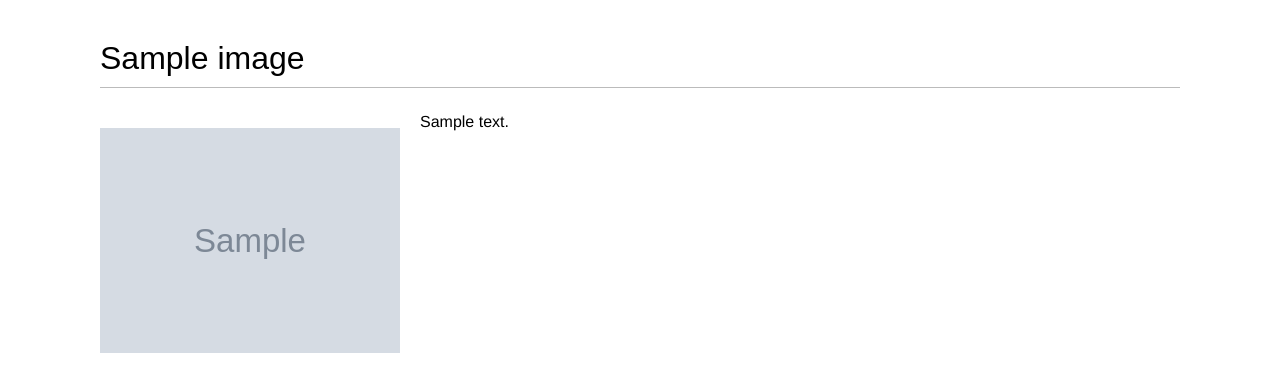
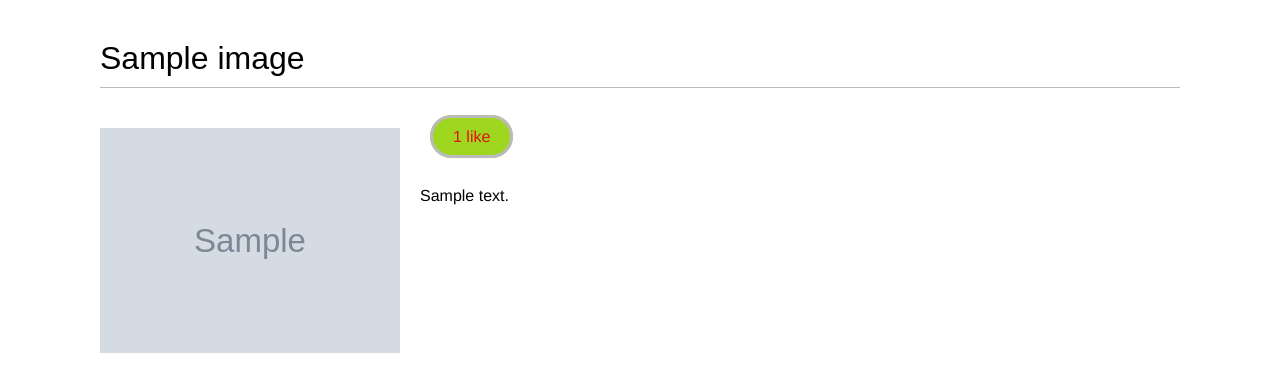
Before and after one commit to udemy-course/Django-Weshare, a Django app: a page that uses image/templates/image/image_detail.html in a window 1280 px wide. Shown: the part 48-440 px from the top of the page. Run offline with Django 3.2, Linux system fonts and the light colour scheme; a user stored in the database is signed in; tables that the repository leaves empty hold one stand-in row (values such as "Sample post"); grey boxes marked "Sample" are stand-in pictures; some libraries are stand-ins or nearby versions.

Commit message:
image like and unlike
Signed-off-by: Peng Xiao <xiaoquwl@gmail.com>

```diff
--- a/account/static/css/style.css
+++ b/account/static/css/style.css
@@ -209,6 +209,16 @@ ul.messages li a.close {
     padding:10px 20px;
     margin:20px 10px 0;
 }
+
+.count-like {
+    background-color:#9fd61e;
+    color:rgb(228, 15, 15);
+    border:3px solid #bbb;
+    border-radius:26px;
+    padding:10px 20px;
+    margin:20px 10px 0;
+}
+
 a.like, a.follow { float:right; margin-top:-8px; }
 
 #image-list { overflow:auto; }
--- a/image/templates/image/image_detail.html
+++ b/image/templates/image/image_detail.html
@@ -7,8 +7,33 @@
 <h1>{{ image.title }}</h1>
 <img src="{{ image.image.url }}" class="image-detail">
 
-<div>
-    {{ image.description|linebreaks }}
+{% with total_likes=image.user_like.count users_like=image.user_like.all %}
+<div class="image-info">
+  <div>
+      {% if request.user in users_like %}
+        <a class="count-like" href="{% url "images:image_unlike" image.id %}">
+            {% if total_likes %}
+                {{ total_likes }}
+                like{{ total_likes|pluralize }}
+             {% else %}
+                {{ total_likes }}
+                like
+             {% endif %}
+        </a>
+     {% else %}
+        <a class="count" href="{% url "images:image_like" image.id %}">
+            {% if total_likes %}
+                {{ total_likes }}
+                like{{ total_likes|pluralize }}
+            {% else %}
+                {{ total_likes }}
+                like
+            {% endif %}
+        </a>
+    {% endif %}
+  </div>
+  {{ image.description|linebreaks }}
 </div>
+{% endwith %}
 
 {% endblock %}
--- a/image/urls.py
+++ b/image/urls.py
@@ -20,5 +20,15 @@ urlpatterns = [
         '<int:id>/<str:slug>/',
         views.image_detail,
         name='image_detail'
+    ),
+    path(
+        'like/<int:id>',
+        views.image_like,
+        name='image_like'
+    ),
+    path(
+        'unlike/<int:id>',
+        views.image_unlike,
+        name='image_unlike'
     )
 ]
--- a/image/views.py
+++ b/image/views.py
@@ -1,4 +1,4 @@
-from django.shortcuts import render
+from django.shortcuts import render, redirect
 from django.contrib.auth.decorators import login_required
 
 from .forms import ImageForm
@@ -24,7 +24,7 @@ def image_upload(request):
 
 @login_required
 def image_list(request):
-    image_list = Image.objects.filter(user=request.user)
+    image_list = Image.objects.all()
     return render(
         request,
         'image/image_list.html',
@@ -40,3 +40,17 @@ def image_detail(request, id, slug):
         'image/image_detail.html',
         {'image': image}
     )
+
+
+@login_required
+def image_like(request, id):
+    image = Image.objects.get(id=id)
+    image.user_like.add(request.user)
+    return redirect('images:image_detail', id=id, slug=image.slug)
+
+
+@login_required
+def image_unlike(request, id):
+    image = Image.objects.get(id=id)
+    image.user_like.remove(request.user)
+    return redirect('images:image_detail', id=id, slug=image.slug)
```
